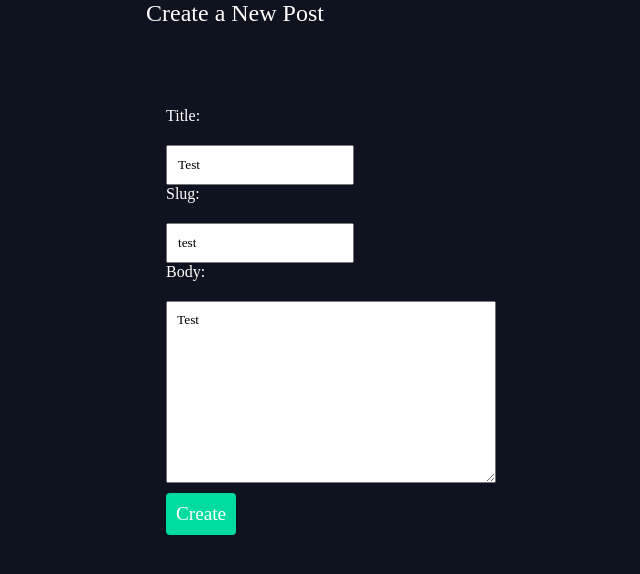
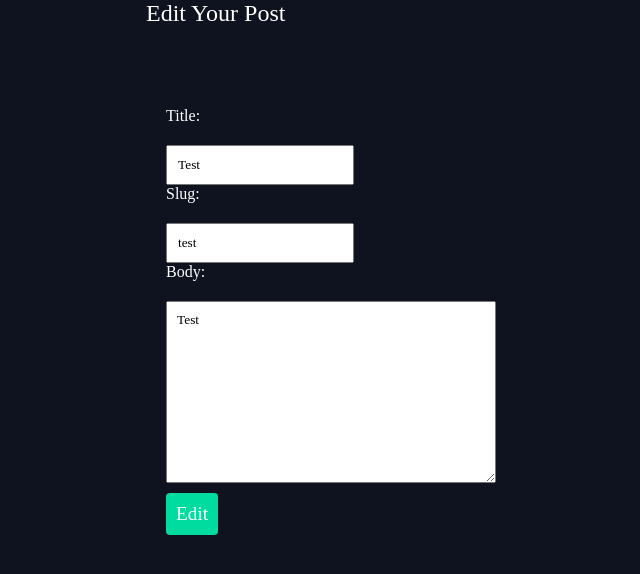
Before and after one commit to tgritter/ecoeatsproject, a Django app: a page that uses templates/base_layout.html in a window 1280 px wide. Shown: the part 98-672 px from the top of the page, without its empty margins (14-654 px from the left). Run offline with Django 3.2, Linux system fonts and the light colour scheme; data comes from the database, SQL or seed files in the repository; both versions use the stored data as it was after the commit.

Commit message:
Updated Edit View

```diff
--- a/articles/templates/articles/article_edit.html
+++ b/articles/templates/articles/article_edit.html
@@ -0,0 +1,12 @@
+{% extends 'base_layout.html'%}
+
+{% block content %}
+    <div class="create-article">
+        <h2>Edit Your Post</h2>
+        <form class="site-form" action="{% url 'articles:create' %}" method="post">
+            {% csrf_token %}
+            {{ form }}
+            <input type="submit" value="Edit">
+        </form>
+    </div>
+{% endblock %}
--- a/articles/views.py
+++ b/articles/views.py
@@ -25,7 +25,7 @@ def edit_post(request, id):
             return redirect('articles:list')
     else:
         form = forms.CreateArticle(instance=article)
-    return render(request, 'articles/article_create.html', {'form':form})
+    return render(request, 'articles/article_edit.html', {'form':form})
 
 
 
```
Also changed, not shown: articles/templates/articles/article_list.html (line endings or trailing spaces), db.sqlite3.
